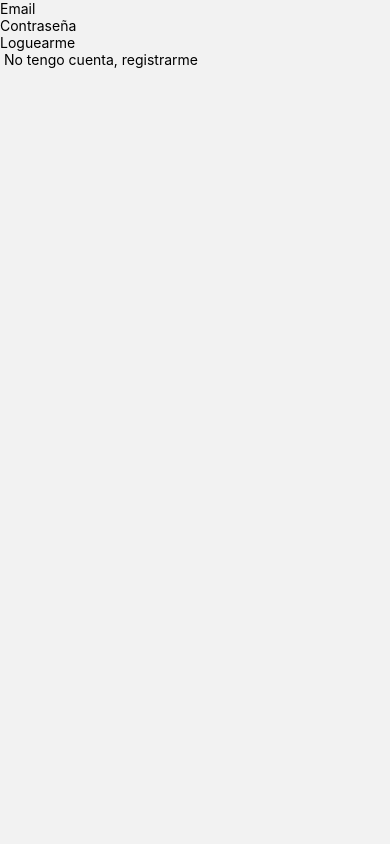
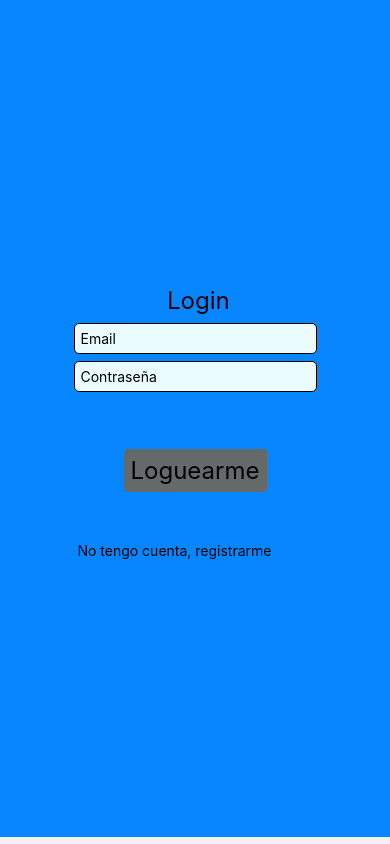
Before and after one commit to jazmindeach/Prog3ReactNative, a React Native app: screen /Login in a window 390 px wide. Built offline with nearby package versions, Linux system fonts and the light colour scheme; no server answers.

Commit message:
Agregando estilos

```diff
--- a/src/screens/Home.js
+++ b/src/screens/Home.js
@@ -35,8 +35,8 @@ class Home extends Component {
     render() {
         console.log(this.state.post)
         return (
-            <View>
-                <Text> Esta es la página Home</Text>
+            <View style={styles.container}>
+                <Text style={styles.title}> Home</Text>
                 <TouchableOpacity onPress={ () => this.desloguearse ()}>
                         <Text>Cerrar sesión</Text>
                     </TouchableOpacity>
@@ -57,6 +57,24 @@ class Home extends Component {
     }
 }
 
+const styles = StyleSheet.create ({
+    container: {
+        flex:1,
+        backgroundColor: 'rgb(007,134,255)',
+        alignItems: 'center',
+        justifyContent: 'center'
+    },
+    title: {
+        spaceAround: 4,
+        textAlign: 'center',
+        fontSize: 24,
+        margin: 8,
+        alignItems: 'center',
+
+    },
+})
+
+
 
 
 export default Home;
--- a/src/screens/Login.js
+++ b/src/screens/Login.js
@@ -28,9 +28,10 @@ LoguearUsuario(email, pass){
 
     render(){
         return(
-            <View>
-                <View>
-                    <TextInput
+            <View style={styles.input}>
+                <Text style={styles.title}> Login</Text>
+                <View >
+                    <TextInput style={styles.miniInput}
                         placeholder= 'Email'
                         keyboardType= 'email-address'
                         onChangeText={
@@ -41,7 +42,7 @@ LoguearUsuario(email, pass){
                         value = {this.state.mail}
 
                     />
-                    <TextInput
+                    <TextInput style={styles.miniInput}
                         placeholder= 'Contraseña'
                         keyboardType= 'default'
                         secureTextEntry = {true}
@@ -54,14 +55,14 @@ LoguearUsuario(email, pass){
             {
                 this.state.mail =="" || this.state.password ==""  ?
                     <TouchableOpacity>
-                        <Text>Loguearme</Text>
+                        <Text style={styles.log} >Loguearme</Text>
                     </TouchableOpacity>
                 :
                     <TouchableOpacity onPress={ () => this.LoguearUsuario ( this.state.mail, this.state.password)}>
                         <Text>Loguearme</Text>
                     </TouchableOpacity>
             }
-                    <Text onPress={ () => this.props.navigation.navigate ("Registro")}> No tengo cuenta, registrarme </Text>
+                    <Text style={styles.noTengoCuenta} onPress={ () => this.props.navigation.navigate ("Registro")}> No tengo cuenta, registrarme </Text>
 
                 </View>
             </View>
@@ -71,6 +72,49 @@ LoguearUsuario(email, pass){
         }
 }
 
+const styles = StyleSheet.create({
+    input: {
+        flex:1,
+        backgroundColor: 'rgb(007,134,255)',
+        alignItems: 'center',
+        justifyContent: 'center',
+        marginBottom: 10,
+        padding: 10,
+        marginBottom: 7
 
+    },
+    miniInput: {
+        backgroundColor: 'rgb(234,252,255)',
+        borderWidth: 1,
+        borderRadius:5,
+        padding: 6,
+        marginBottom: 7
+    },
+    title: {
+        spaceAround: 4,
+        textAlign: 'center',
+        fontSize: 24,
+        margin: 8,
+        alignItems: 'center',
+
+    },
+    log: {
+        spaceAround: 4,
+        textAlign: 'center',
+        fontSize: 24,
+        margin: 8,
+        borderRadius: 4,
+        padding: 7,
+        backgroundColor: 'rgb(100,105,105)',
+        margin: 50,
+        alignItems: 'center',
+
+    },
+
+    noTengoCuenta: {
+        alignItems: 'center',
+
+    }
+})
 
 export default Login;
--- a/src/screens/Registro.js
+++ b/src/screens/Registro.js
@@ -54,10 +54,10 @@ registrarUsuario(email,pass, userName, bio){
 
     render(){
         return(
-            <View>
+            <View style={styles.inputs}>
                 <View>
                     <Text> {this.state.errors}</Text>
-                    <TextInput
+                    <TextInput style={styles.miniInput}
                         placeholder= 'Email'
                         keyboardType= 'email-address'
                         onChangeText={
@@ -68,7 +68,7 @@ registrarUsuario(email,pass, userName, bio){
                         value = {this.state.mail}
 
                     />
-                    <TextInput
+                    <TextInput style={styles.miniInput}
                         placeholder= 'Contraseña'
                         keyboardType= 'default'
                         secureTextEntry = {true}
@@ -76,14 +76,14 @@ registrarUsuario(email,pass, userName, bio){
                         value = {this.state.password}
 
                     />
-                    <TextInput
+                    <TextInput style={styles.miniInput}
                         placeholder= 'Nombre de Usuario'
                         keyboardType= 'default'
                         onChangeText={ texto => this.setState({user : texto})}
                         value = {this.state.user}
 
                     />
-                    <TextInput
+                    <TextInput style={styles.miniInput}
                         placeholder= 'Biografía'
                         keyboardType= 'default'
                         onChangeText={ texto => this.setState({descripción : texto})}
@@ -97,7 +97,7 @@ registrarUsuario(email,pass, userName, bio){
             {
                 this.state.mail =="" || this.state.password =="" || this.state.user == "" ?
                     <TouchableOpacity>
-                        <Text>Registrarme</Text>
+                        <Text style={styles.register} >Registrarme</Text>
                     </TouchableOpacity>
                 :
                     <TouchableOpacity onPress={ () => this.registrarUsuario ( this.state.mail, this.state.password, this.state.user, this.state.descripción, this.state.foto)}>
@@ -114,6 +114,32 @@ registrarUsuario(email,pass, userName, bio){
         }
 }
 
+const styles = StyleSheet.create ({
+    inputs: {
+        flex:1,
+        backgroundColor: 'rgb(007,134,255)',
+        alignItems: 'center',
+        justifyContent: 'center',
+        marginBottom: 10,
+        padding: 10,
 
 
+    },
+    miniInput: {
+        backgroundColor: 'rgb(234,252,255)',
+        borderWidth: 1,
+        borderRadius:5,
+        padding: 6,
+        marginBottom: 7
+
+    },
+    register: {
+        backgroundColor: 'rgb(500,252,255)',
+        padding: 6,
+        margin: 50
+
+    }
+
+})
+
 export default Registro;
```
